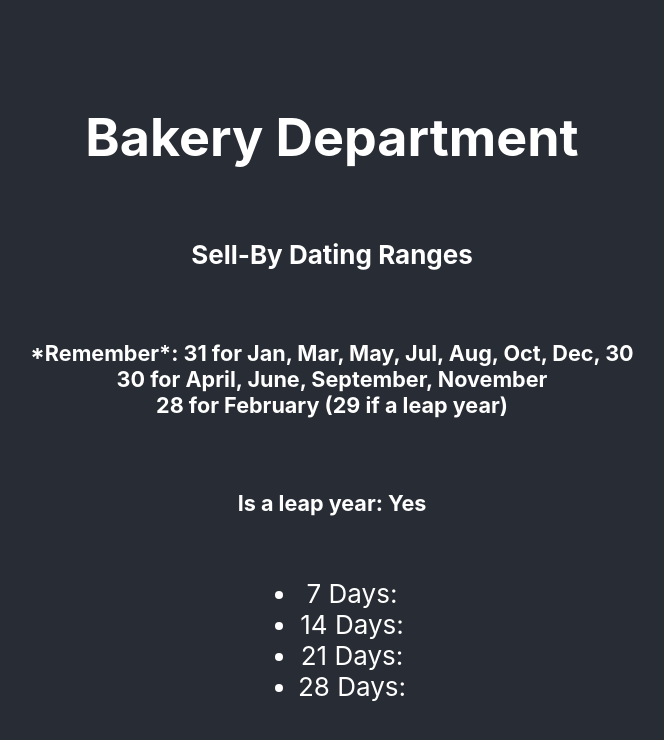
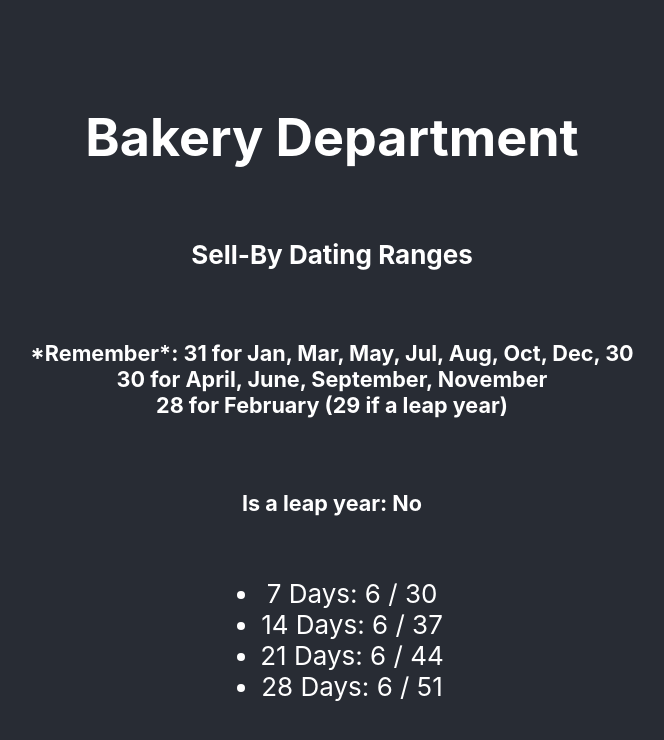
Before and after one commit to MWeber313/bakery-logging-app, a React (Create React App) app in the folder bakery-app/: page / in a window 1280 px wide. Shown: the top 740 px of the page, without its empty margins (308-972 px from the left). Built offline with nearby package versions, Linux system fonts and the light colour scheme.

Commit message:
Leap year function complete, moving onto components

```diff
--- a/bakery-app/src/App.js
+++ b/bakery-app/src/App.js
@@ -6,16 +6,14 @@ function App() {
 
   console.log(today)
 
-  function blather (a) {
-    if (a/4) {
+  function isLeapYear (a) {
+    if (a%4 === 0) {
       return true
     }
     else {
       return false
     }
   }
-
-  console.log(blather(2022))
 
   return (
     <div className="App">
@@ -26,12 +24,12 @@ function App() {
         30 for April, June, September, November <br></br>
         28 for February (29 if a leap year)
         </h5>
-        <h5>Is a leap year: {blather(today.getFullYear()) ? "Yes" : "No"} </h5>
+        <h5>Is a leap year: {isLeapYear(today.getFullYear()) ? "Yes" : "No"} </h5>
         <ul>
-          <li>7 Days: </li>
-          <li>14 Days: </li>
-          <li>21 Days: </li>
-          <li>28 Days: </li>
+          <li>7 Days: {today.getMonth() + 1} / {today.getDate() + 7}</li>
+          <li>14 Days: {today.getMonth() + 1} / {today.getDate() + 14}</li>
+          <li>21 Days: {today.getMonth() + 1} / {today.getDate() + 21}</li>
+          <li>28 Days: {today.getMonth() + 1} / {today.getDate() + 28}</li>
         </ul>
       </header>
     </div>
```
